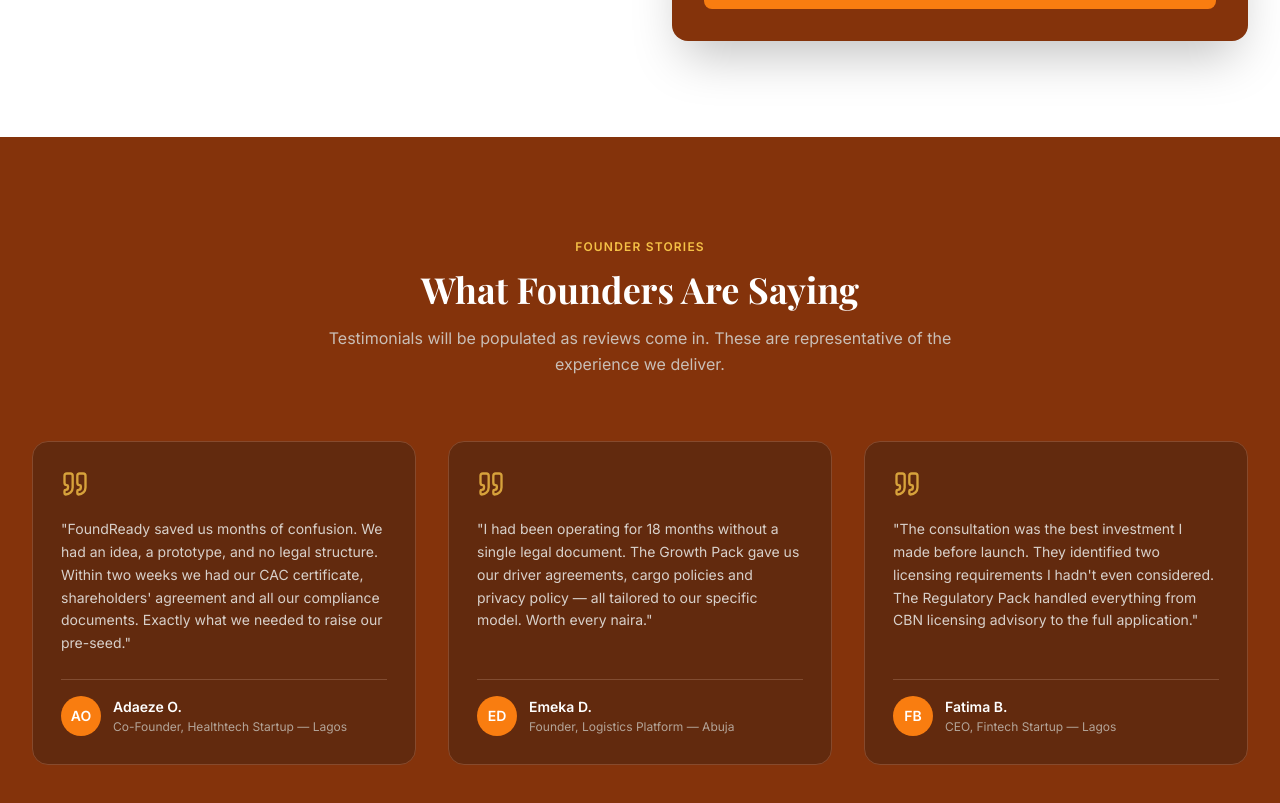
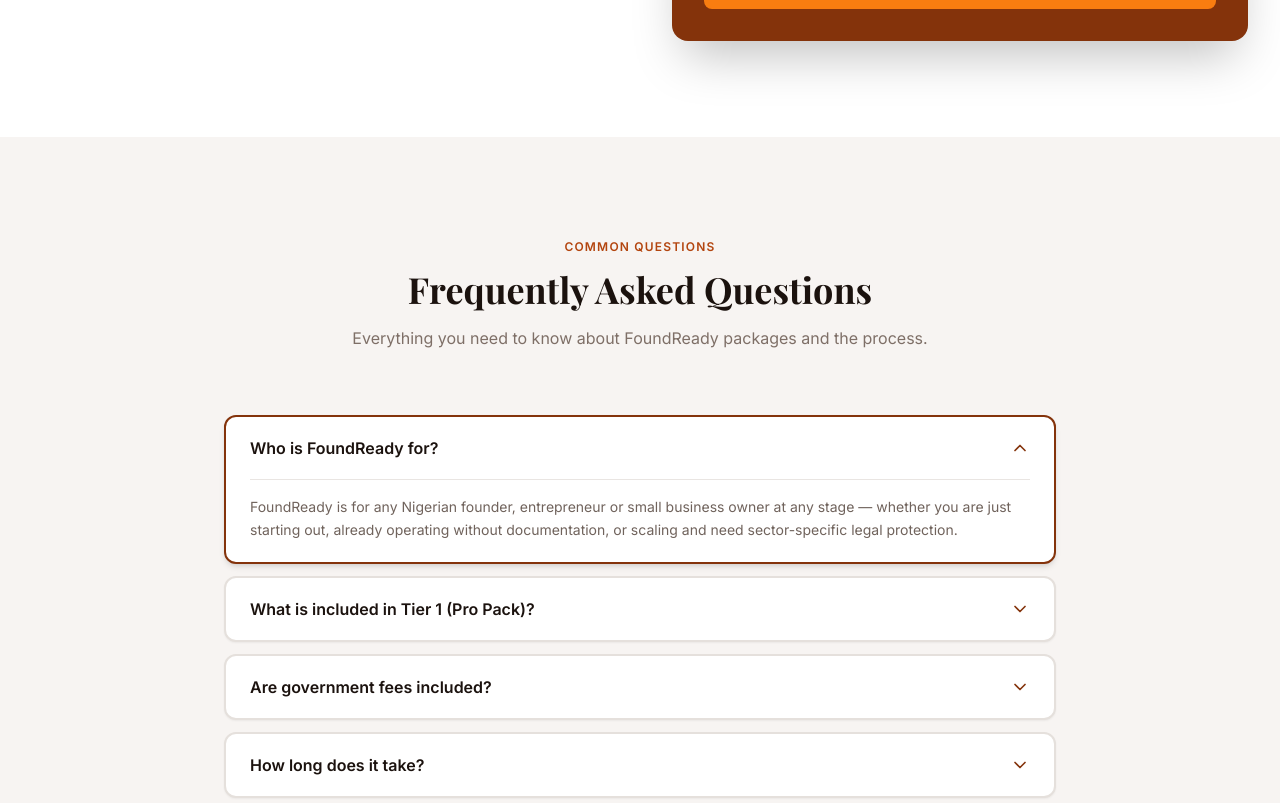
Before and after one commit to Dexteristickx/Foundready1, a React (Vite) app: page / in a window 1280 px wide. Shown: the part 3997-4800 px from the top of the page. Built offline with nearby package versions, Linux system fonts and the light colour scheme.

Commit message:
Remove Founder Stories section from home page

```diff
--- a/src/pages/Index.tsx
+++ b/src/pages/Index.tsx
@@ -6,7 +6,6 @@
 import TierCards from '@/components/features/TierCards';
 import HowItWorks from '@/components/features/HowItWorks';
 import ConsultationSection from '@/components/features/ConsultationSection';
-import TestimonialsSection from '@/components/features/TestimonialsSection';
 import FAQSection from '@/components/features/FAQSection';
 import RegulatorsBanner from '@/components/features/RegulatorsBanner';
 import WhatsAppCTA from '@/components/features/WhatsAppCTA';
@@ -64,7 +63,6 @@
 
         <ConsultationSection onBookConsultation={() => handleBookConsultation(2)} />
 
-        <TestimonialsSection />
 
         <FAQSection />
       </main>
```
